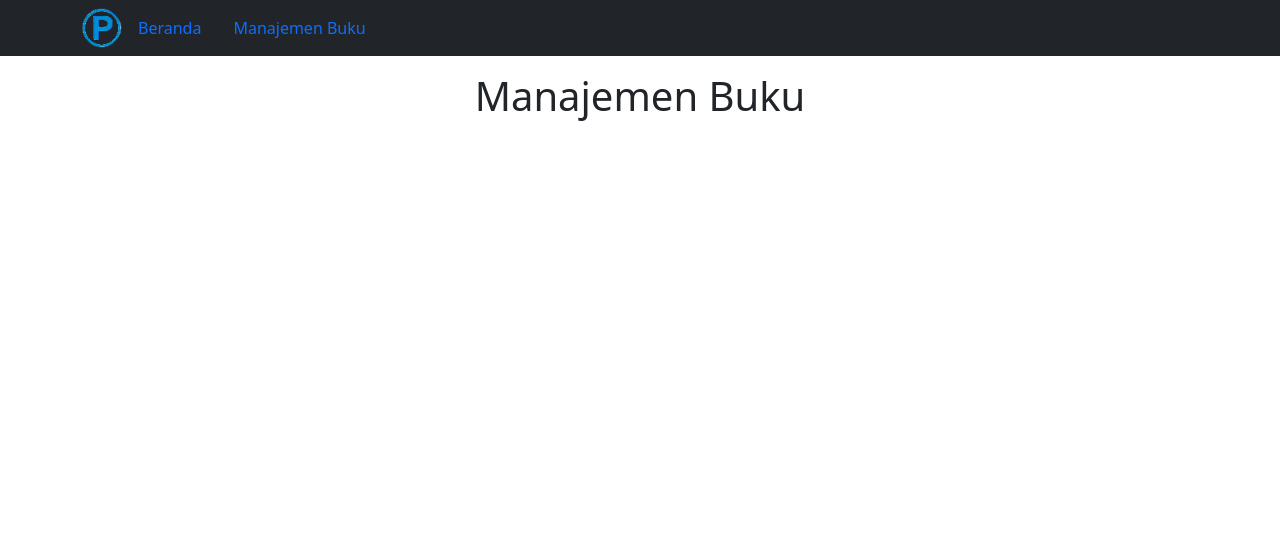
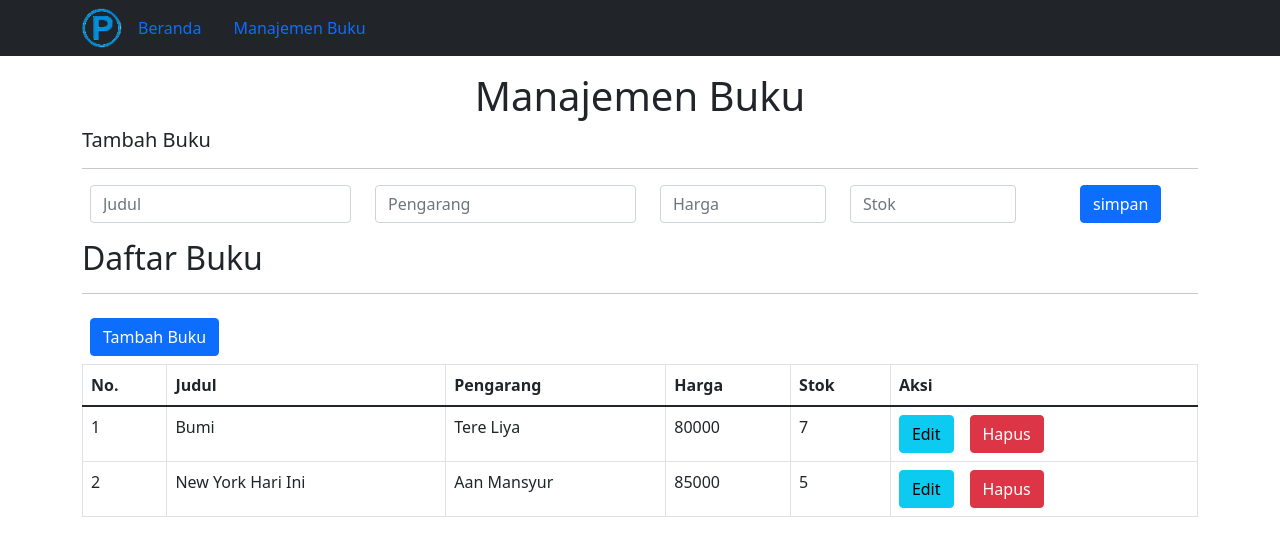
Before and after one commit to titikkoma88/bookstore-frontend-react, a React (Create React App) app: page /manajemen-buku in a window 1280 px wide. Shown: the top 556 px of the page. Built offline with nearby package versions, Linux system fonts and the light colour scheme.

Commit message:
Add dummy data

```diff
--- a/src/App.js
+++ b/src/App.js
@@ -1,12 +1,19 @@
-import { BrowserRouter, Switch, Route } from "react-router-dom";
+import React from 'react';
+import { BrowserRouter as Router, Switch, Route } from "react-router-dom";
 import Beranda from "./components/Beranda";
 import Navbar from "./components/Navbar";
 import ManajemenBuku from "./components/ManajemenBuku";
+import { useState } from 'react';
+
 
 function App() {
+  const [books,setBooks] = useState([
+    {_id: 1, judul: "Bumi", pengarang: "Tere Liya", harga: 80000, stok: 7},
+    {_id: 2, judul: "New York Hari Ini", pengarang: "Aan Mansyur", harga: 85000, stok: 5},
+  ]);
   return (
     <div>
-      <BrowserRouter>
+      <Router>
         <Navbar />
         <Switch>
           <Route path="/" exact>
@@ -14,10 +21,10 @@ function App() {
           </Route>
 
           <Route path="/manajemen-buku">
-            <ManajemenBuku />
+            <ManajemenBuku bookList={books} />
           </Route>
         </Switch>
-      </BrowserRouter>
+      </Router>
     </div>
   );
 }
--- a/src/components/ManajemenBuku.jsx
+++ b/src/components/ManajemenBuku.jsx
@@ -1,16 +1,67 @@
-import React from 'react';
+import React from "react";
 
-function ManajemenBuku() {
+function ManajemenBuku({ bookList }) {
   // data
+  console.log(bookList);
   // event handling
   return (
     <div className="container mt-3">
       <h1 className="text-center">Manajemen Buku</h1>
 
-            <div id="formTambah"></div>
+      <div id="formTambah">
+      <h5>Tambah Buku</h5>
+            <hr />
+            <form className="form row">
+                <div className="col-3">
+                    <input type="text" name="judul" className="form-control mx-2" placeholder="Judul" />
+                </div>
+                <div className="col-3">
+                    <input type="text" name="pengarang" className="form-control mx-2" placeholder="Pengarang" />
+                </div>
+                <div className="col-2">
+                    <input type="text" name="harga" className="form-control mx-2" placeholder="Harga" />
+                </div>
+                <div className="col-2">
+                    <input type="number" name="stok" className="form-control mx-2" placeholder="Stok"  />
+                </div>
+                <div className="col-2">
+                    <input type="submit" className="btn btn-primary ms-5" value="simpan" />
+                </div>
+            </form>
+      </div>
       <div id="formUbah"></div>
-            <div id="daftarBuku"></div>
-
+      <div id="daftarBuku">
+        <h2 className="mt-3">Daftar Buku</h2>
+        <hr />
+        <button className="btn btn-primary m-2">Tambah Buku</button>
+        <table className="table table-bordered">
+          <thead>
+            <tr>
+              <th>No.</th>
+              <th>Judul</th>
+              <th>Pengarang</th>
+              <th>Harga</th>
+              <th>Stok</th>
+              <th>Aksi</th>
+            </tr>
+          </thead>
+          <tbody>
+            {bookList.map((book, index) => (
+              <tr key={index}>
+                <td>{index + 1}</td>
+                <td>{book.judul}</td>
+                <td>{book.pengarang}</td>
+                <td>{book.harga}</td>
+                <td>{book.stok}</td>
+                <td>
+                  <button className="btn btn-info me-3">Edit</button>
+                  <button className="btn btn-danger">Hapus</button>
+                </td>
+              </tr>
+            ))}
+          </tbody>
+        </table>
+      </div>
     </div>
   );
 }
```
Lines whose indentation alone changed are shown as unchanged.
